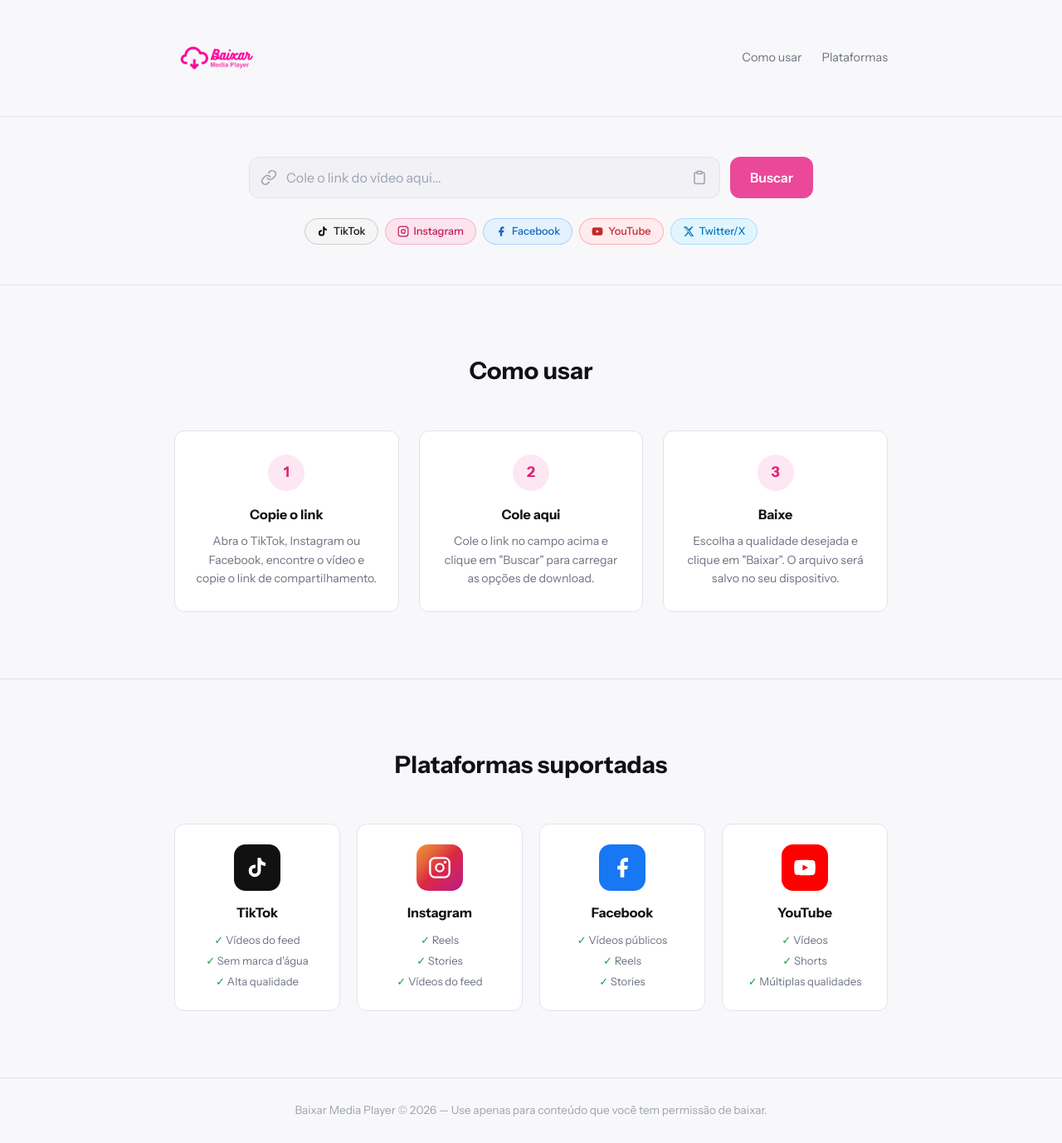
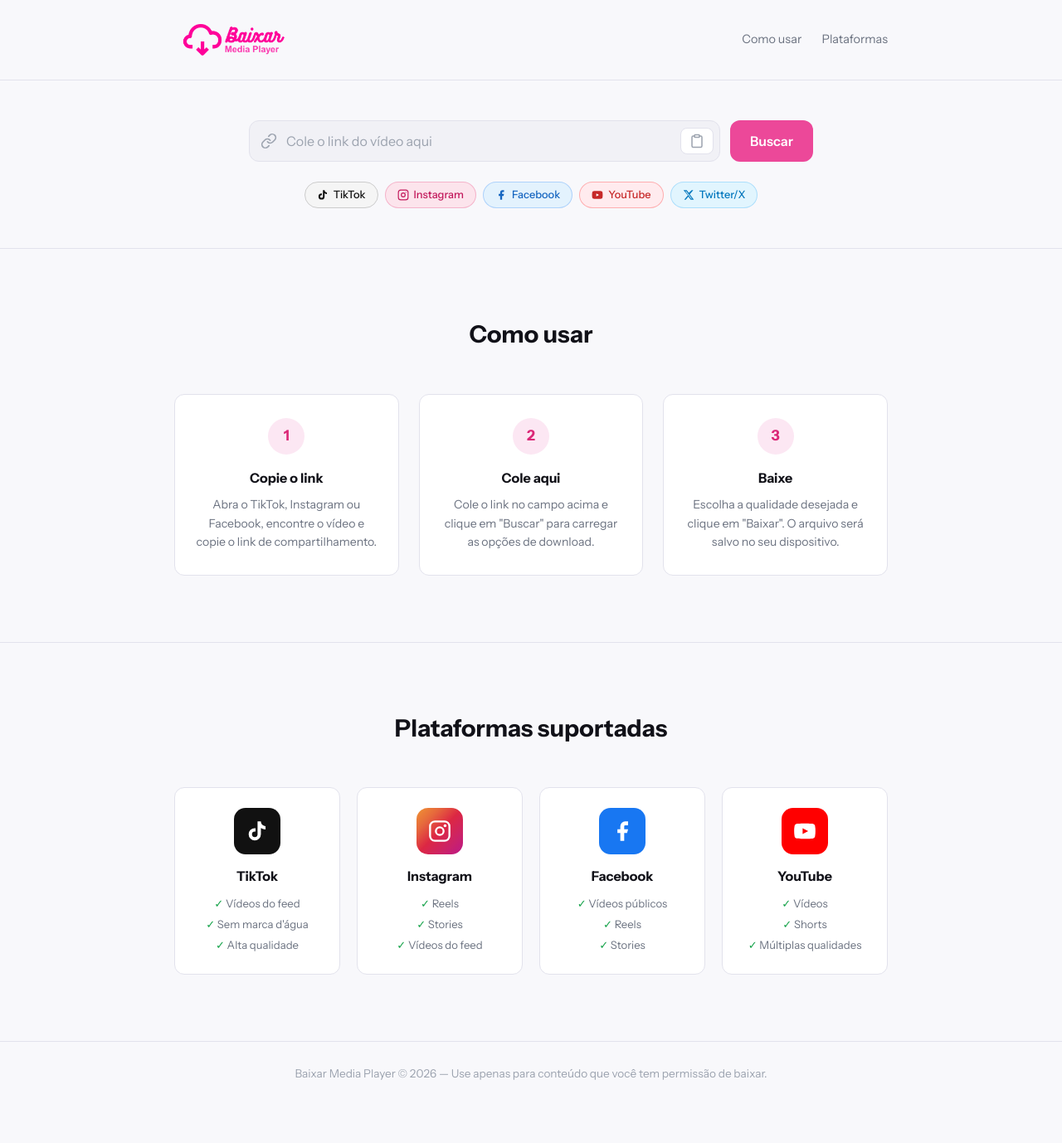
Before and after one commit to pronatan/baixar-media-player, a PHP site: page / in a window 1280 px wide. Shown: the whole page at 83% size. After the commit the page ends 1302 px from the top, so only its background shows below. Run offline with PHP 8.4, Linux system fonts and the light colour scheme.

Commit message:
style: cards com scale hover, placeholder sem ..., botao colar com borda arredondada

```diff
--- a/assets/style.css
+++ b/assets/style.css
@@ -48,7 +48,8 @@ body {
     background: rgba(248,248,251,.92);
     backdrop-filter: blur(12px);
     border-bottom: 1px solid var(--border);
-    padding: 20px 0;
+    padding: 8px 0;
+    overflow: visible;
 }
 
 .header .container {
@@ -68,9 +69,12 @@ body {
 }
 
 .logo-img {
-    width: 100px;
-    height: 100px;
+    width: 140px;
+    height: 140px;
     object-fit: contain;
+    /* Permite a logo "vazar" para fora do header sem aumentar o header */
+    position: relative;
+    margin: -30px 0;
 }
 
 .nav {
@@ -136,7 +140,7 @@ body {
     transition: border-color .2s, box-shadow .2s;
 }
 
-#videoUrl::placeholder { color: var(--text-dim); }
+#videoUrl::placeholder { color: var(--text-dim); letter-spacing: 0; }
 
 #videoUrl:focus {
     border-color: var(--primary);
@@ -145,18 +149,18 @@ body {
 
 .paste-btn {
     position: absolute;
-    right: 10px;
-    background: none;
-    border: none;
+    right: 8px;
+    background: var(--bg-card);
+    border: 1.5px solid var(--border);
     cursor: pointer;
-    padding: 6px;
-    border-radius: 6px;
+    padding: 6px 10px;
+    border-radius: 8px;
     display: flex;
     align-items: center;
-    transition: background .2s;
+    transition: background .2s, border-color .2s;
 }
 
-.paste-btn:hover { background: var(--border); }
+.paste-btn:hover { background: var(--border); border-color: var(--primary); }
 
 .btn-primary {
     display: flex;
@@ -452,6 +456,15 @@ body {
     border-radius: var(--radius);
     padding: 28px 24px;
     text-align: center;
+    transition: border-color .2s, transform .2s;
+    position: relative;
+    z-index: 0;
+}
+
+.step:hover {
+    border-color: var(--primary);
+    transform: scale(1.04);
+    z-index: 1;
 }
 
 .step-number {
@@ -489,11 +502,14 @@ body {
     padding: 24px 20px;
     text-align: center;
     transition: border-color .2s, transform .2s;
+    position: relative;
+    z-index: 0;
 }
 
 .platform-card:hover {
     border-color: var(--primary);
-    transform: translateY(-2px);
+    transform: scale(1.05);
+    z-index: 1;
 }
 
 .platform-icon {
@@ -594,9 +610,9 @@ body {
     .container { padding: 0 16px; }
 
     /* Header */
-    .header { padding: 14px 0; }
+    .header { padding: 8px 0; }
     .header .container { justify-content: center; }
-    .logo-img { width: 72px; height: 72px; }
+    .logo-img { width: 72px; height: 72px; margin: 0; }
     .nav { display: none; }
 
     /* Hero */
@@ -647,5 +663,5 @@ body {
 
 @media (max-width: 400px) {
     .platforms-grid { grid-template-columns: 1fr; }
-    .logo-img { width: 60px; height: 60px; }
+    .logo-img { width: 60px; height: 60px; margin: 0; }
 }
--- a/index.php
+++ b/index.php
@@ -81,7 +81,7 @@
                         </svg>                        <input
                             type="url"
                             id="videoUrl"
-                            placeholder="Cole o link do vídeo aqui..."
+                            placeholder="Cole o link do vídeo aqui"
                             autocomplete="off"
                             spellcheck="false"
                         >
```
